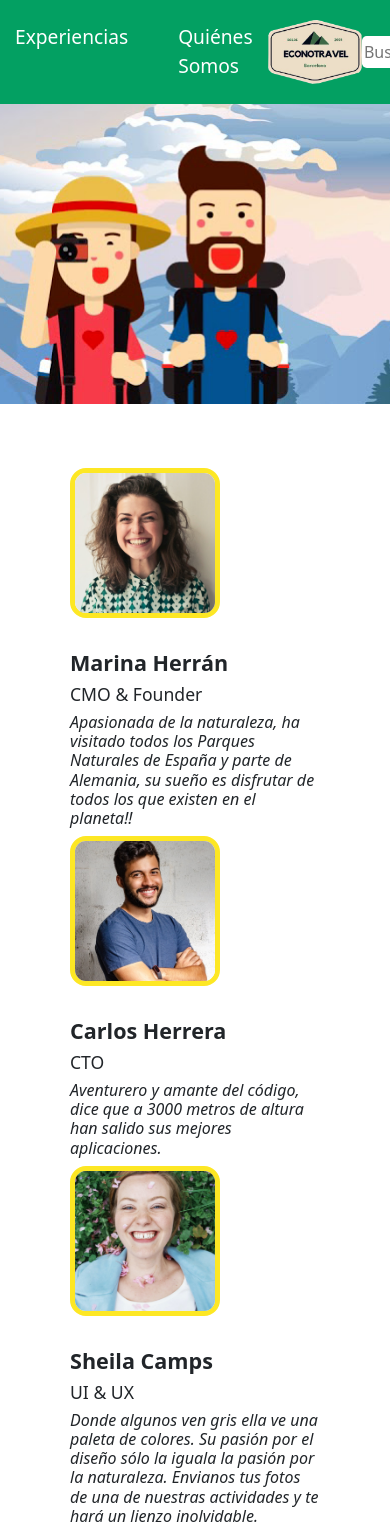
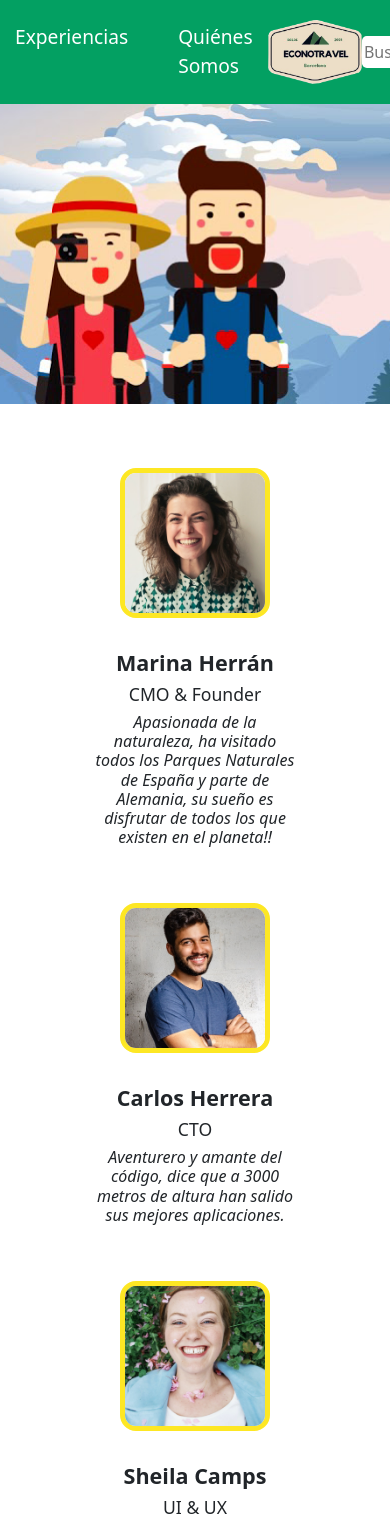
Before and after one commit to yassscoder/Econotravel-app-starter-6, a React app in the folder web-client/: page /quienessomos in a window 390 px wide. Shown: the top 1527 px of the page. Built offline with nearby package versions, Linux system fonts and the light colour scheme.

Commit message:
Yasmín/ linkeado logo a pag principal, mejorando responsive en quienes somos, añadido comp experiencias a web principal

```diff
--- a/web-client/src/js/components/App.jsx
+++ b/web-client/src/js/components/App.jsx
@@ -13,6 +13,7 @@ export const App = () => {
                          <Switch>
                              <Route exact path="/">
                                  <Home />
+                                 <Experiencias/>
                              </Route>
                                 <Route path="/experiencias">
                                     <Experiencias />
--- a/web-client/src/js/components/navigationBar.jsx
+++ b/web-client/src/js/components/navigationBar.jsx
@@ -10,8 +10,9 @@ export const NavigationBar = () => (
         <Link to={"/experiencias"} className={"exp-who"}>Experiencias</Link>
         <Link to={"/quienessomos"} className={"exp-who"}>Quiénes Somos</Link>
         </div>
-
-        <img className={"logo-eco"} src={logo} />
+        <Link to={"/"} >
+            <img className={"logo-eco"} src={logo} />
+        </Link>
             <div className={"containerSearchBar"}>
                 <label htmlFor={"search"}></label>
                 <input type={"text"} placeholder={"Busca tu experiencia"} />
--- a/web-client/src/scss/main.scss
+++ b/web-client/src/scss/main.scss
@@ -102,9 +102,13 @@ body{
   display: flex;
   justify-content:space-around;
   flex-wrap:wrap;
+  gap: 3rem;
 }
-.info-individual{
-  width:250px;
+.info-individual {
+  width: 200px;
+  display: flex;
+  flex-flow: column;
+  text-align: center;
 }
 .container-profile-pic img {
   object-fit: cover;
```
